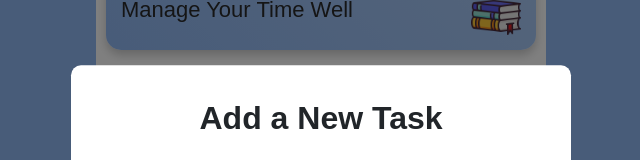
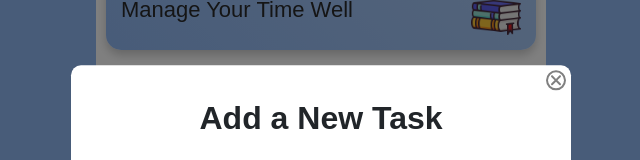
Before and after one commit to shafik720/To-do-app-with-React-Node-Mongodb, a React (Create React App) app: page / in a window 1280 px wide. Both pictures are taken after a click on the element 643 px from the left and 717 px from the top of the page. Shown: the part 140-300 px from the top of the page, without its empty margins (319-959 px from the left). Built offline with nearby package versions, Linux system fonts and the light colour scheme.

Commit message:
working on adding task

```diff
--- a/src/Components/BottomSection/BottomSection.css
+++ b/src/Components/BottomSection/BottomSection.css
@@ -49,6 +49,7 @@
     padding: 10px 15px;
 }
 
+
 .submit-form{
     display: flex;
     flex-direction: column;
@@ -81,3 +82,17 @@
     margin-bottom: -5px;
     font-weight: 600;
 }
+
+.popup-close-button{
+    position: absolute;
+    top: 5px;
+    right: 5px;
+    border: 2px solid grey;
+    border-radius: 50%;
+    color: grey;
+    width: 20px ;
+    height: 20px;
+    display: flex;
+    justify-content: center;
+    align-items: center;
+}
--- a/src/Components/BottomSection/BottomSection.js
+++ b/src/Components/BottomSection/BottomSection.js
@@ -1,7 +1,7 @@
 import React from 'react';
 import './BottomSection.css';
 import { FontAwesomeIcon } from '@fortawesome/react-fontawesome';
-import { faHouse, faCalendar, faPlusCircle, faGear, faClipboard } from '@fortawesome/free-solid-svg-icons';
+import { faHouse, faCalendar, faPlusCircle, faGear, faClipboard , faMultiply } from '@fortawesome/free-solid-svg-icons';
 import { useForm } from 'react-hook-form';
 
 
@@ -37,6 +37,7 @@ const BottomSection = () => {
                         <input placeholder='Start Time' type="time" {...register("age", { min: 18, max: 99 })} />
                         <input className='submit-task-button' type="submit" />
                     </form>
+                    <span className='popup-close-button'><FontAwesomeIcon className="" icon={faMultiply} /></span>
                 </div>
             </div>
         </div>
```
